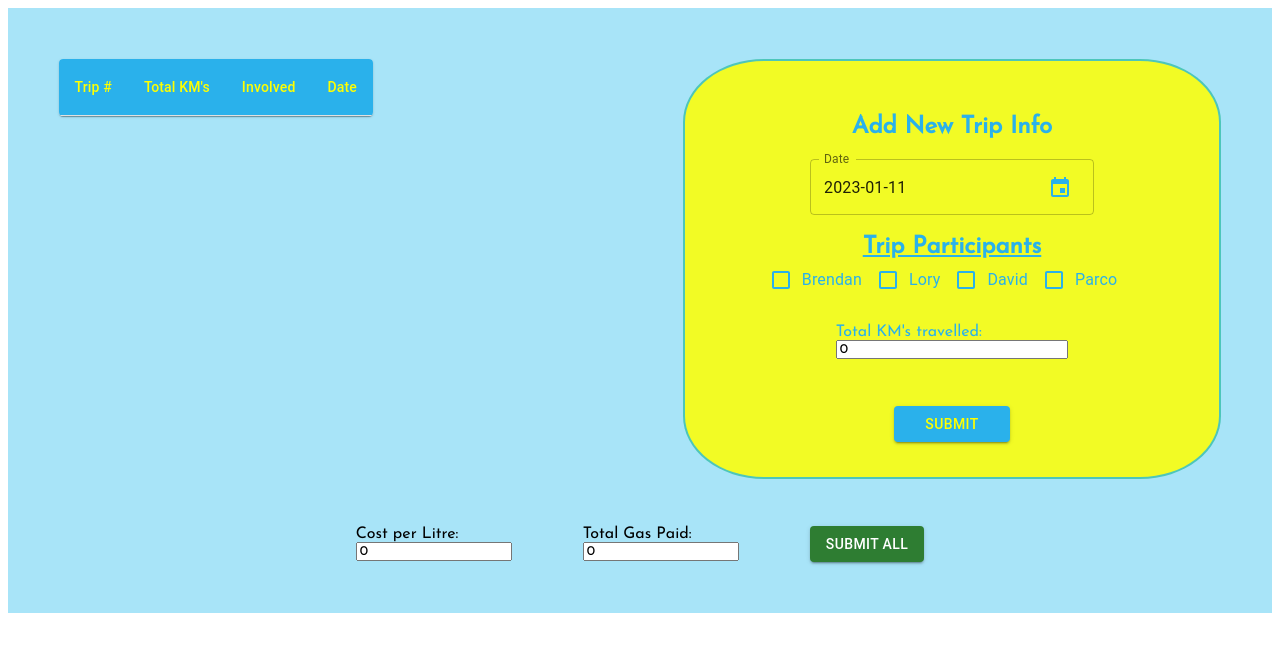
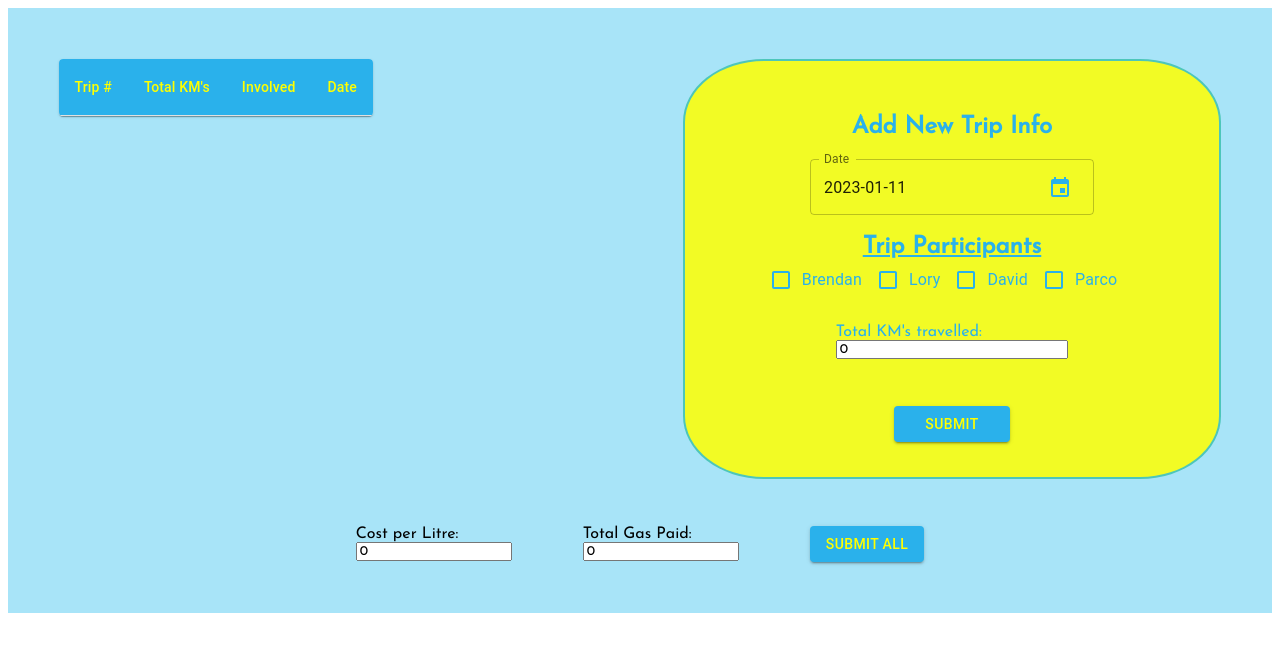
Before and after one commit to woobrendan/Fuel_Splitter, a React (Create React App) app in the folder fuel_splitter/: page / in a window 1280 px wide. Shown: the top 652 px of the page. Built offline with nearby package versions, Linux system fonts and the light colour scheme.

Commit message:
add className to button

```diff
--- a/fuel_splitter/src/components/GasPay.tsx
+++ b/fuel_splitter/src/components/GasPay.tsx
@@ -48,7 +48,12 @@ const GasPay: React.FC<Prop> = ({ finalSubmit }) => {
           }}
         />
       </div>
-      <Button variant="contained" color="success" type="submit">
+      <Button
+        variant="contained"
+        color="success"
+        type="submit"
+        className="submit_button"
+      >
         Submit All
       </Button>
     </form>
```
